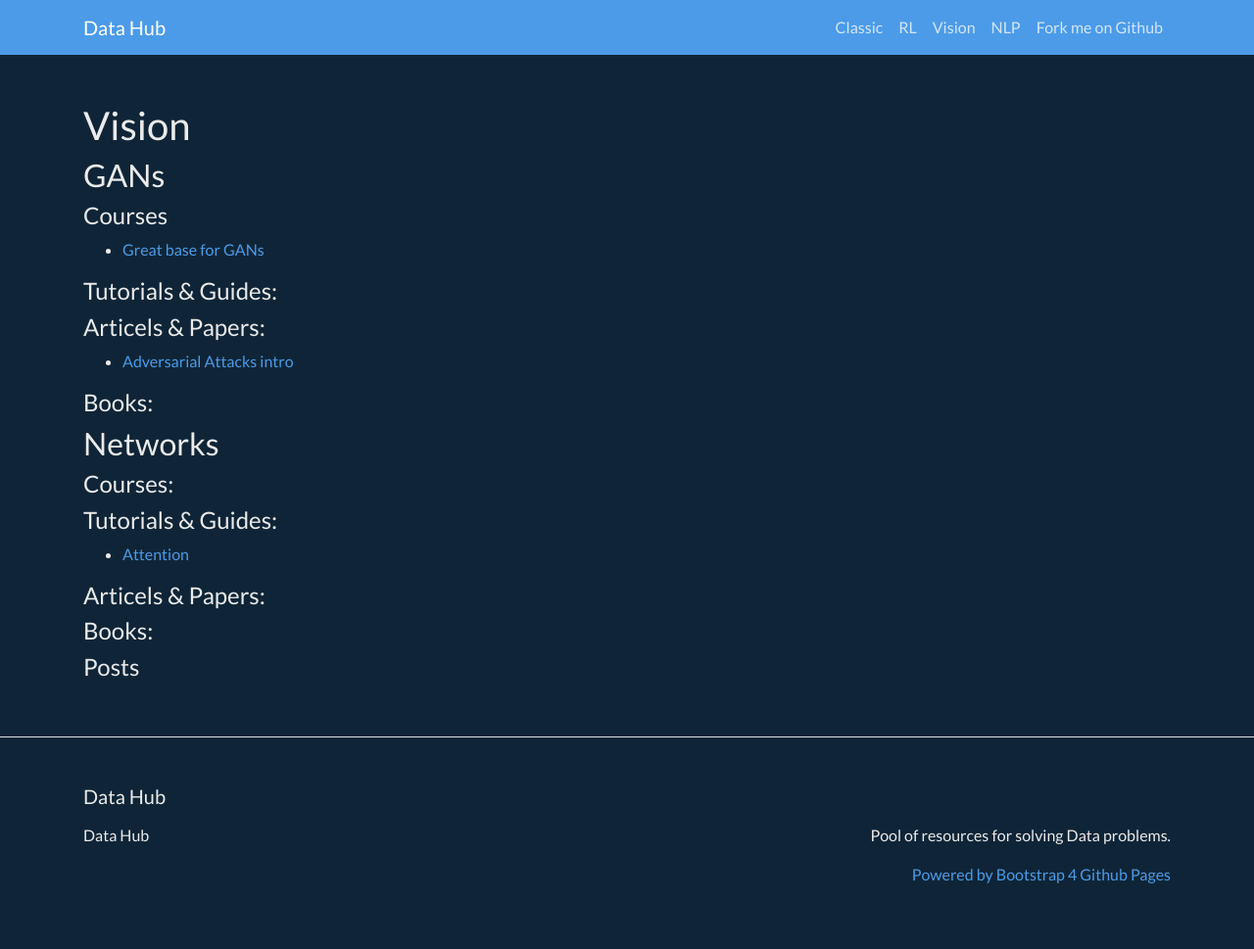
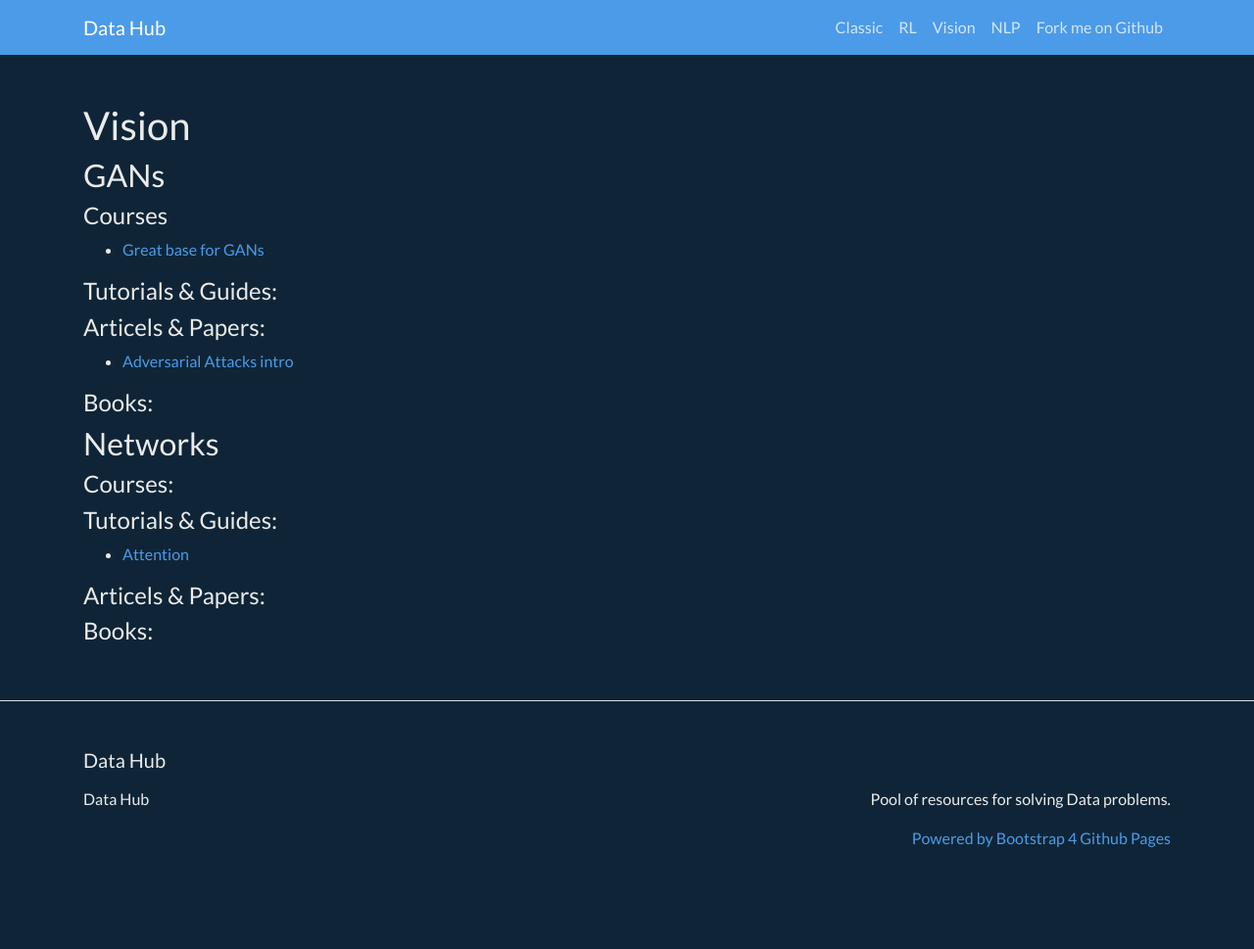
Before and after one commit to RoiPeleg/Data-Hub, a Jekyll site: the page built from Vision.md, in a window 1280 px wide. Shown: the whole page at 98% size. Built offline with Jekyll 4.4.1, drawn with Linux system fonts in a browser that asks for light colours; after the commit the page ends 932 px from its top, so only the background shows below that.

Commit message:
Update Vision.md

```diff
--- a/Vision.md
+++ b/Vision.md
@@ -25,5 +25,3 @@ permalink: /Data-Hub/Vision
 #### Articels & Papers:
 
 #### Books:
-
-#### Posts
```
